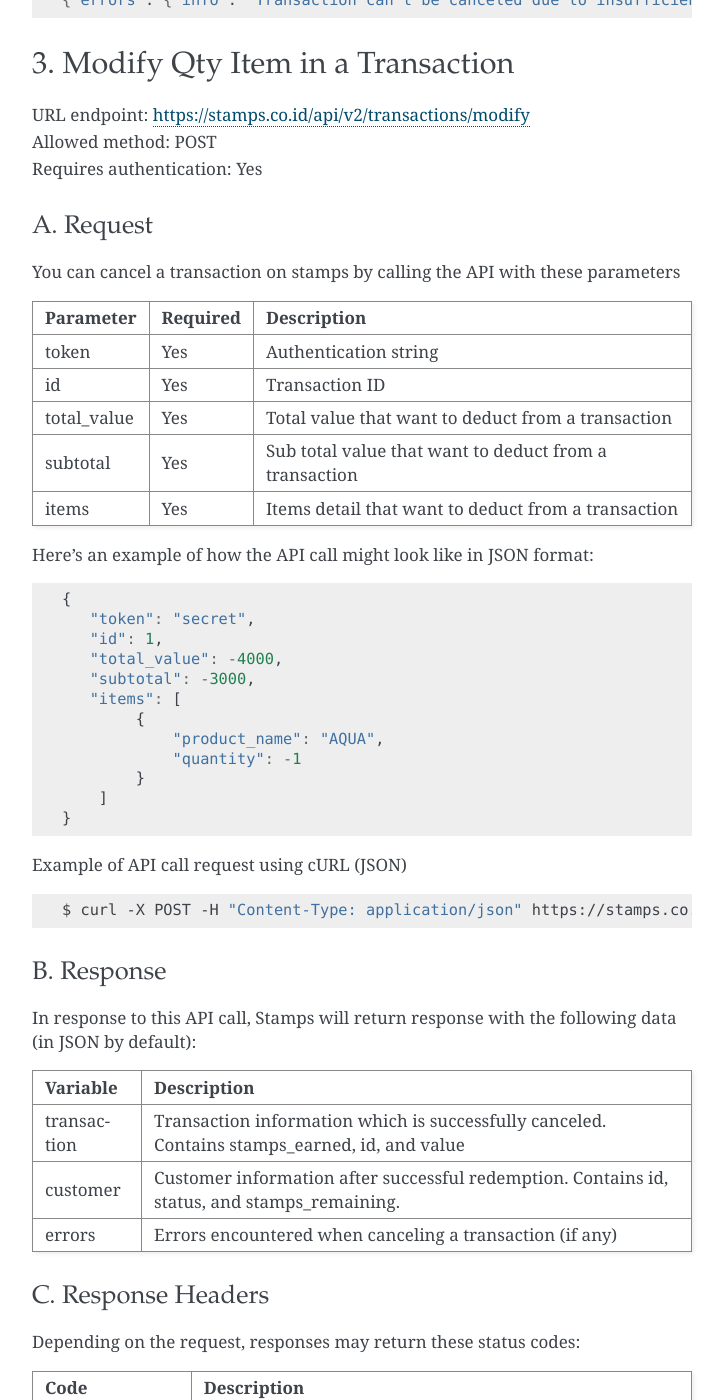
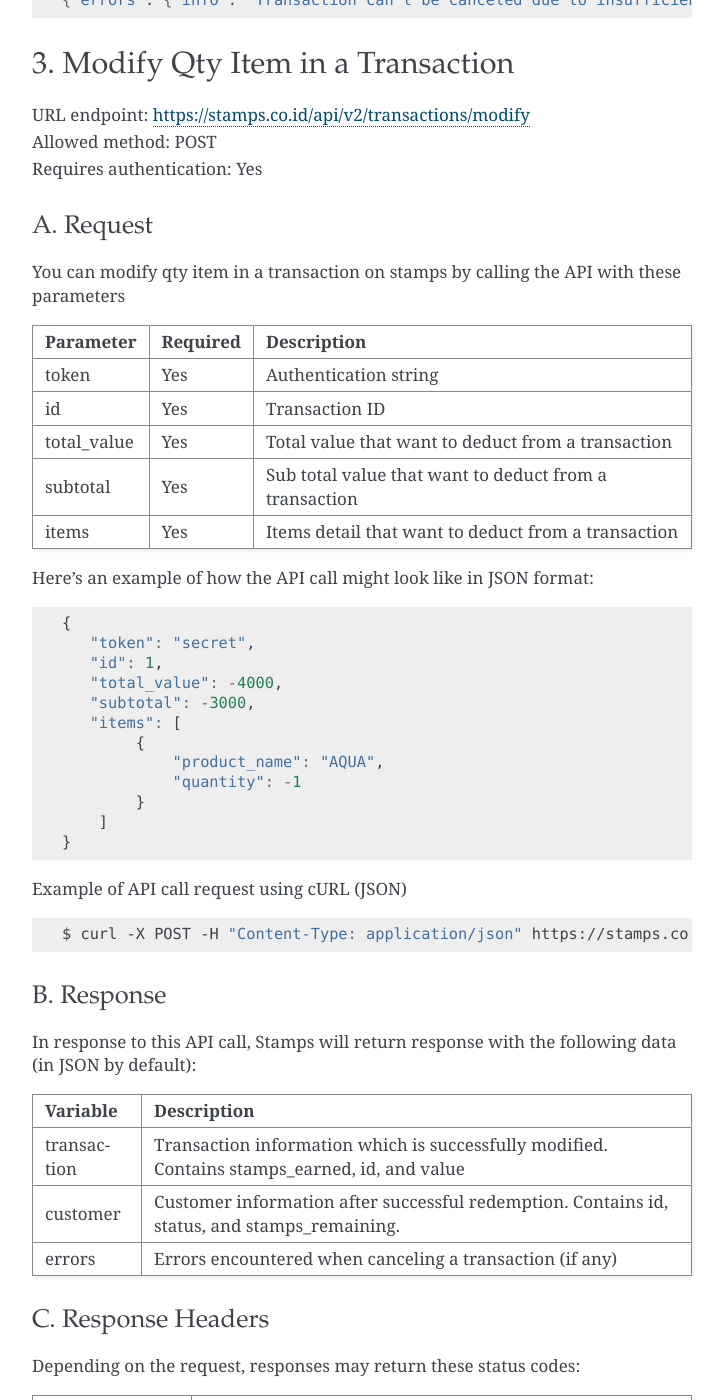
Before and after one commit to ui/stamps-api-docs, a Sphinx documentation site: the page built from source/transaction_api.rst, in a window 1280 px wide and 1400 px high, scrolled down 6065 px. Shown: the whole window, without its empty margins (388-1112 px from the left). Built offline with Sphinx 7.4.7, drawn with Linux system fonts in a browser that asks for light colours.

Commit message:
Update transaction_api.rst

```diff
--- a/source/transaction_api.rst
+++ b/source/transaction_api.rst
@@ -309,7 +309,7 @@ When some fields don't validate:
 A. Request
 -----------------------------
 
-You can cancel a transaction on stamps by calling the API with these parameters
+You can modify qty item in a transaction on stamps by calling the API with these parameters
 
 
 ========================== =========== =========================================================
@@ -357,7 +357,7 @@ In response to this API call, Stamps will return response with the following dat
 Variable            Description
 =================== ==================
 transaction         Transaction information which is
-                    successfully canceled.
+                    successfully modified.
                     Contains stamps_earned, id, and value
 customer            Customer information after successful
                     redemption. Contains id, status, and stamps_remaining.
```
